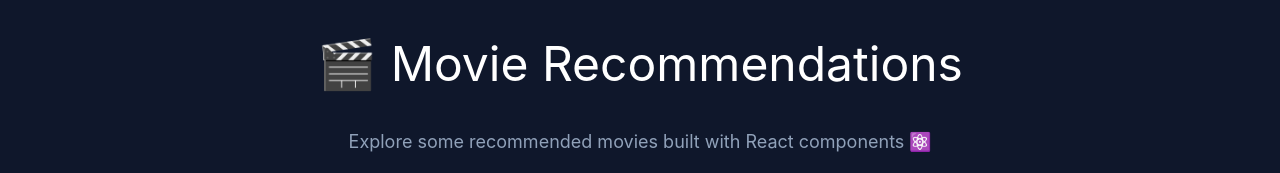
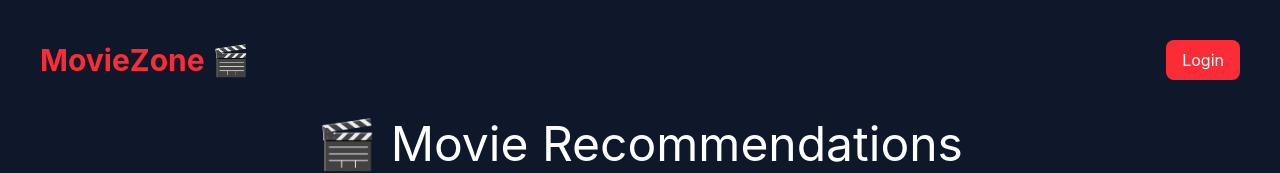
Before and after one commit to abhinav05-bhatpude/react-movie-cards, a React (Vite) app: page / in a window 1280 px wide. Shown: the top 173 px of the page. Built offline with nearby package versions, Linux system fonts and the light colour scheme.

Commit message:
Added navigation bar with branding and login button

```diff
--- a/src/App.jsx
+++ b/src/App.jsx
@@ -111,6 +111,13 @@ const App = () => {
 
   return (
     <div className="min-h-screen bg-slate-900 p-10">
+      <nav className="flex justify-between items-center mb-10">
+        <h1 className="text-3xl font-bold text-red-500">
+MovieZone 🎬
+        </h1>
+        <button className="bg-red-500 px-4 py-2 rounded-lg text-white">
+          Login</button>
+      </nav>
       <h1 className="text-white text-5xl mb-10 text-center">
         🎬 Movie Recommendations
       </h1>
```
